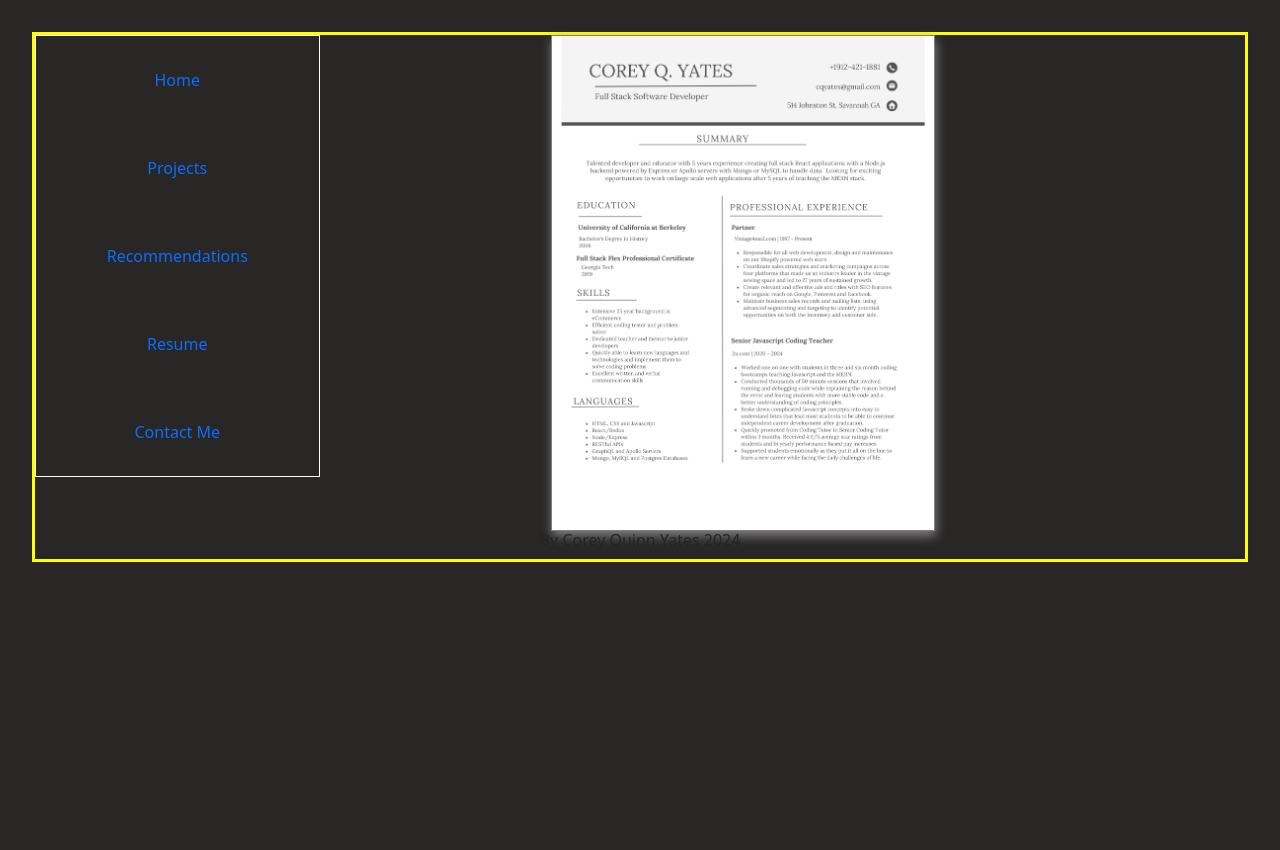
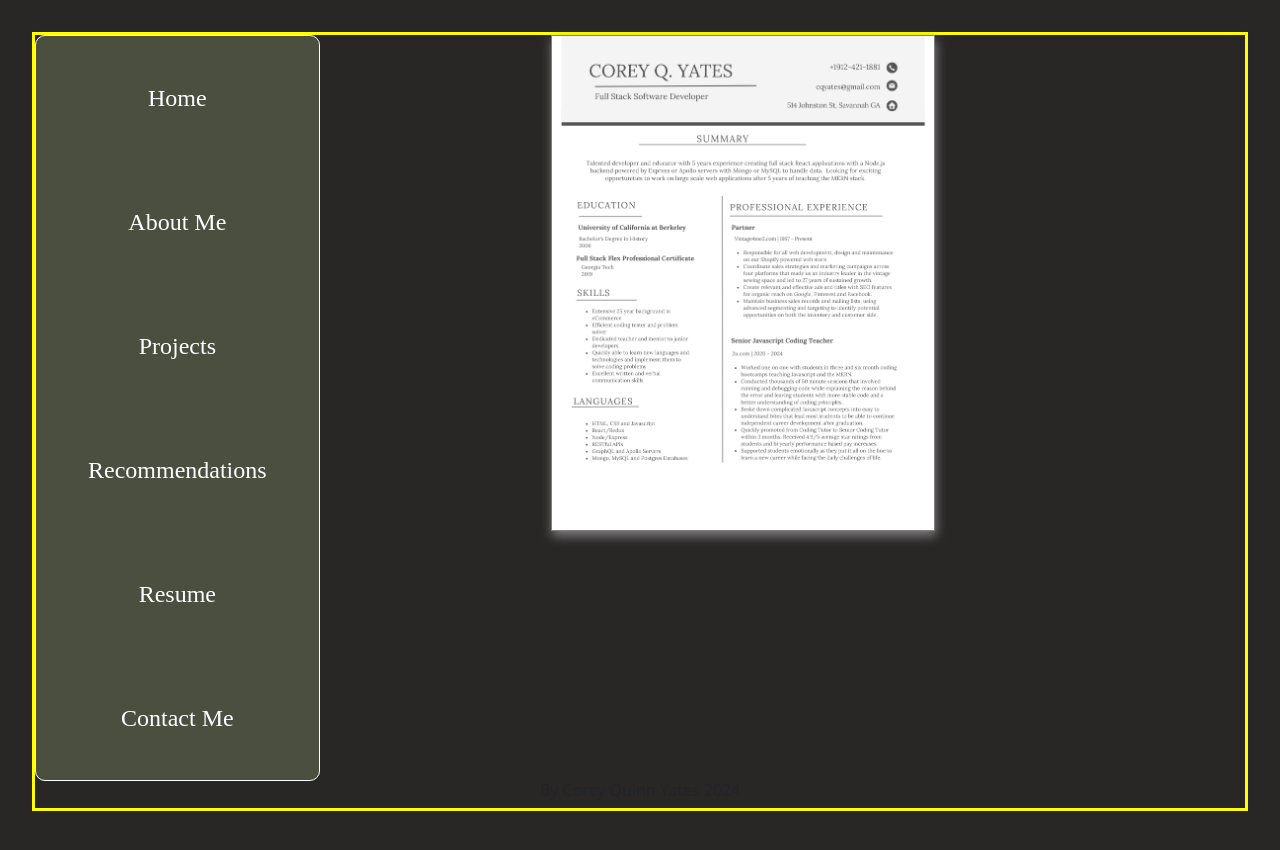
Before and after one commit to cqyates/Developer-Portfolio, a React (Vite) app in the folder client/: page /resume in a window 1280 px wide. Shown: the top 850 px of the page. Built offline with nearby package versions, Linux system fonts and the light colour scheme.

Commit message:
added side navigation to pages and matched main style

```diff
--- a/client/src/components/MiniNav/index.jsx
+++ b/client/src/components/MiniNav/index.jsx
@@ -1,27 +1,30 @@
-import Nav from "react-bootstrap/Nav";
+import Nav from 'react-bootstrap/Nav';
 import { Link } from 'react-router-dom';
-import "./style.css";
+import './style.css';
 const MiniNav = () => {
   return (
     <aside>
-      <Nav style={{display: "flex", flexDirection: "column"}}>
-      <Nav.Link as={Link} to="/">
+      <Nav style={{ display: 'flex', flexDirection: 'column'}}>
+        <Nav.Link style={{color: "white"}} as={Link} to="/">
           Home
         </Nav.Link>
-          <Nav.Link as={Link} to="/projects">
+        <Nav.Link style={{color: "white"}} as={Link} to="/about">
+          About Me
+        </Nav.Link>
+        <Nav.Link style={{color: "white"}} as={Link} to="/projects">
           Projects
         </Nav.Link>
-          <Nav.Link as={Link} to="/recommendations">
+        <Nav.Link style={{color: "white"}} as={Link} to="/recommendations">
           Recommendations
         </Nav.Link>
-          <Nav.Link as={Link} to="/resume">
+        <Nav.Link style={{color: "white"}} as={Link} to="/resume">
           Resume
         </Nav.Link>
-          <Nav.Link as={Link} to="/contact">
+        <Nav.Link style={{color: "white"}} as={Link} to="/contact">
           Contact Me
         </Nav.Link>
       </Nav>
     </aside>
-  )
-}
-export default MiniNav
+  );
+};
+export default MiniNav;
--- a/client/src/components/MiniNav/style.css
+++ b/client/src/components/MiniNav/style.css
@@ -1,3 +1,7 @@
 aside {
-  border: 1px solid white
+  border: 1px solid white;
+  background-color: rgba(148,172,123, 0.3);
+  font-family: 'Carattere', cursive;
+  font-size: 1.5rem;
+  border-radius: 10px
 }
--- a/client/src/components/Navbar.jsx
+++ b/client/src/components/Navbar.jsx
@@ -10,14 +10,10 @@ const PageNav = () => {
   return (
     <div style={{width: "fit-content", position: "absolute", top: "2%", right: "4%", color: "white",  fontFamily: "'Carattere', cursive", fontSize: "1.5rem", height: "90%"}}>
     <Navbar style={{height: "100%"}}>
-      {/* <Navbar.Brand>
-        <img src={logo}/>
-      </Navbar.Brand> */}
       <Container style={{height: "100%"}}>
-
         <Navbar.Collapse style={{display: "flex", flexDirection: "column", justifyContent: "space-around",height: "100%"}}>
-          <Nav.Link as={Link} to="/">
-            Home
+          <Nav.Link as={Link} to="/about">
+            About Me
           </Nav.Link>
           <Nav.Link as={Link} to="/projects">
             Projects
@@ -26,8 +22,8 @@ const PageNav = () => {
             Recommendations
           </Nav.Link>
           <Nav.Link as={Link} to="/resume">
+            Resume
           </Nav.Link>
-            Resume
           <Nav.Link as={Link} to="/contact">
             Contact Me
           </Nav.Link>
@@ -47,12 +43,11 @@ const PageNav = () => {
 
       </Container>
     </Navbar>
-     <Modal
+     {/* <Modal
      size='lg'
      show={showModal}
      onHide={() => setShowModal(false)}
      aria-labelledby='signup-modal'>
-     {/* tab container to do either signup or login component */}
      <Tab.Container defaultActiveKey='login'>
        <Modal.Header closeButton>
          <Modal.Title id='signup-modal'>
@@ -71,7 +66,7 @@ const PageNav = () => {
          </Tab.Content>
        </Modal.Body>
      </Tab.Container>
-   </Modal>
+   </Modal> */}
    </div>
   );
 };
```
Lines whose indentation alone changed are shown as unchanged.
